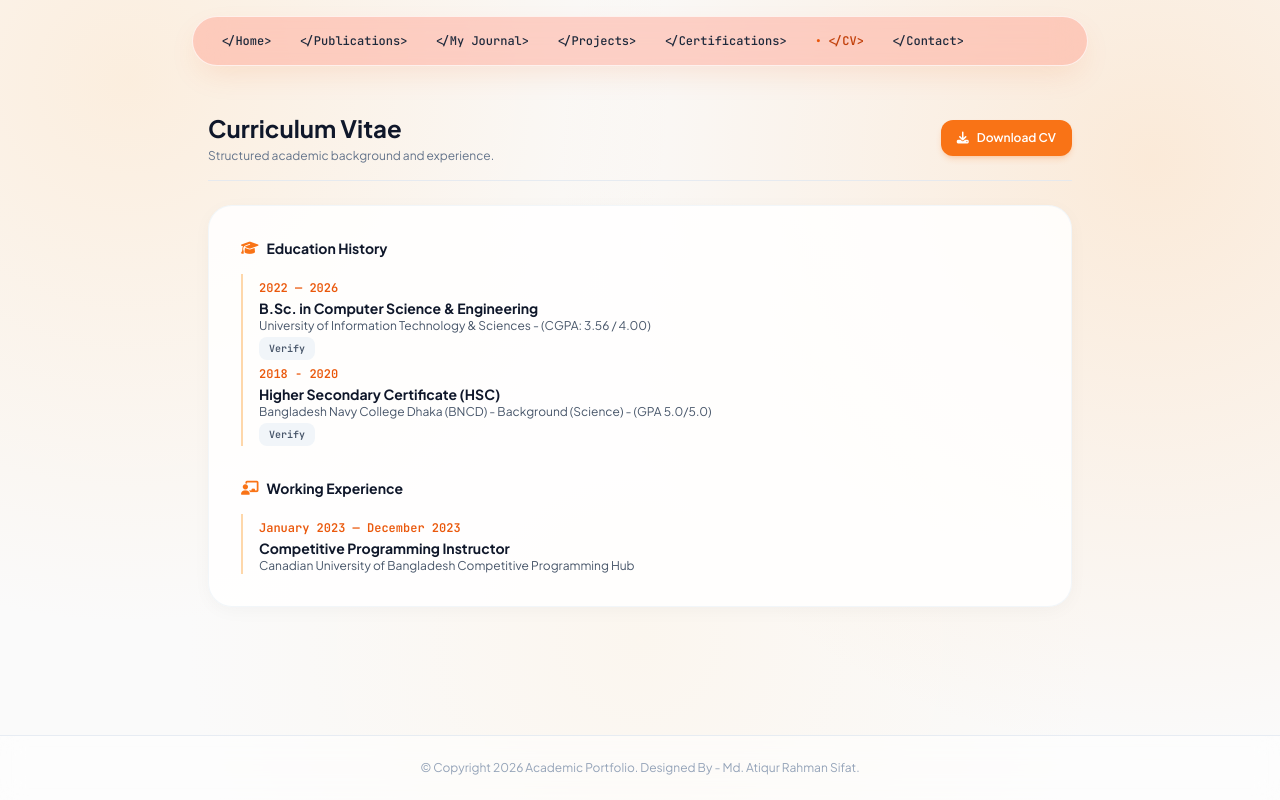
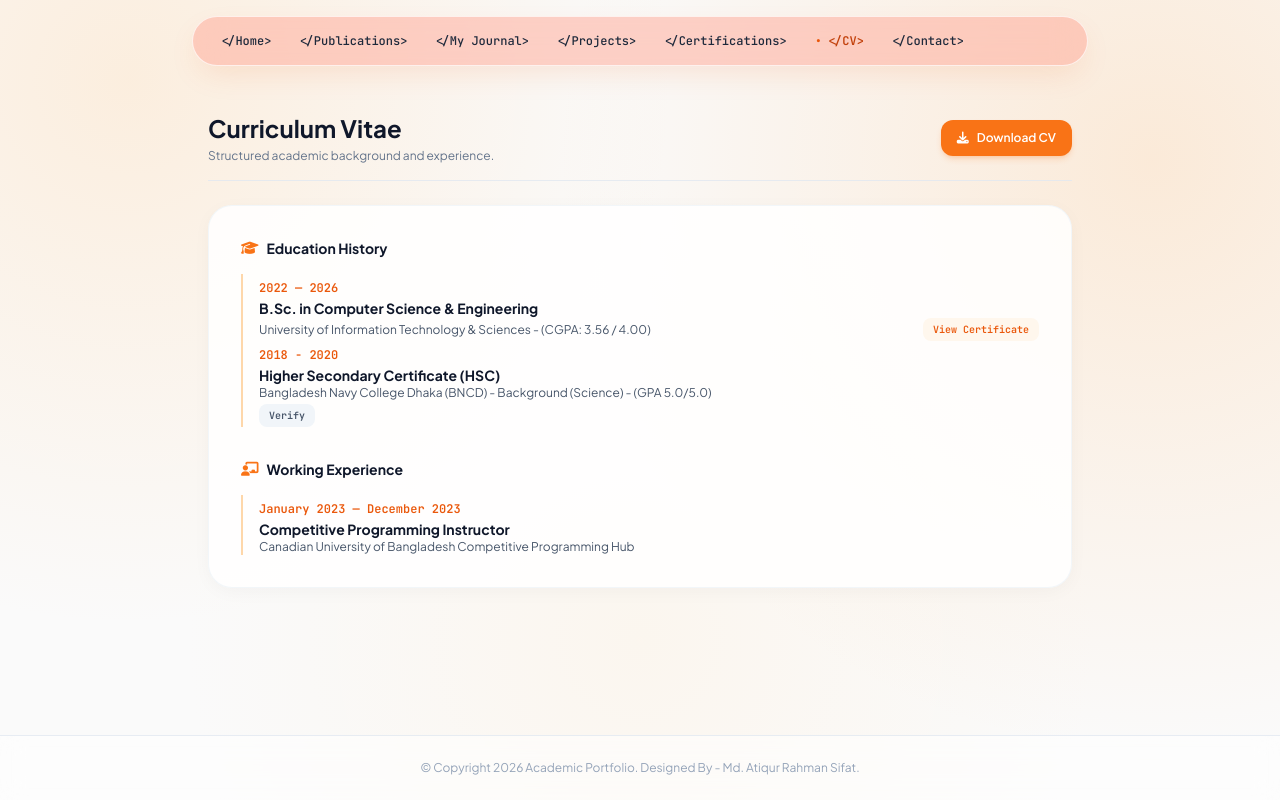
Before and after one commit to AtiqurRahman25/AtiqurRahman25.github.io, a plain HTML site: page index.html in a window 1280 px wide. Both pictures are taken after a click on the link "Academic CV". Drawn offline with nearby package versions, Linux system fonts and the light colour scheme; no server answers.

Commit message:
CV necessary changes.

```diff
--- a/index.html
+++ b/index.html
@@ -604,14 +604,24 @@
                             <h2 class="text-sm font-bold text-slate-900 mb-4 flex items-center gap-2">
                                 <i class="fa-solid fa-graduation-cap text-brand-500"></i> Education History
                             </h2>
+
                             <div class="border-l-2 border-brand-200 pl-4 space-y-4">
                                 <div>
                                     <span class="text-xs font-mono text-brand-600 font-bold">2022 — 2026</span>
-                                    <h3 class="text-sm font-bold text-slate-900">B.Sc. in Computer Science & Engineering</h3>
-                                    <p class="text-xs text-slate-600">University of Information Technology & Sciences - (CGPA: 3.56 / 4.00)</p>
-                                    <a href="https://drive.google.com/file/d/1bOYaf4UCnaR9ev4Xq9HBx17h_ex78Yuz/view?usp=drive_link" target="_blank" class="px-2.5 py-1 rounded-lg bg-slate-100 hover:bg-slate-200 transition-colors text-slate-600 font-mono text-[10px] font-bold inline-flex items-center gap-1">Verify</a>
+                                    <h3 class="text-sm font-bold text-slate-900">
+                                        B.Sc. in Computer Science & Engineering
+                                    </h3>
+
+                                    <div class="flex justify-between items-center gap-3 flex-wrap">
+                                        <p class="text-xs text-slate-600">University of Information Technology & Sciences - (CGPA: 3.56 / 4.00)</p>
+
+                                        <a href="https://drive.google.com/file/d/14bk7QSmKB8sPq7dI9QhwL2rWxrGnKAbZ/view?usp=sharing" target="_blank"
+                                        class="shrink-0 px-2.5 py-1 rounded-lg bg-orange-50 hover:bg-orange-100 transition-colors text-orange-600 font-mono text-[10px] font-bold inline-flex items-center gap-1">
+                                        View Certificate</a>
+                                    </div>
                                 </div>
                             </div>
+
                             <div class="border-l-2 border-brand-200 pl-4 space-y-4">
                                 <div>
                                     <span class="text-xs font-mono text-brand-600 font-bold">2018 - 2020</span>
```
